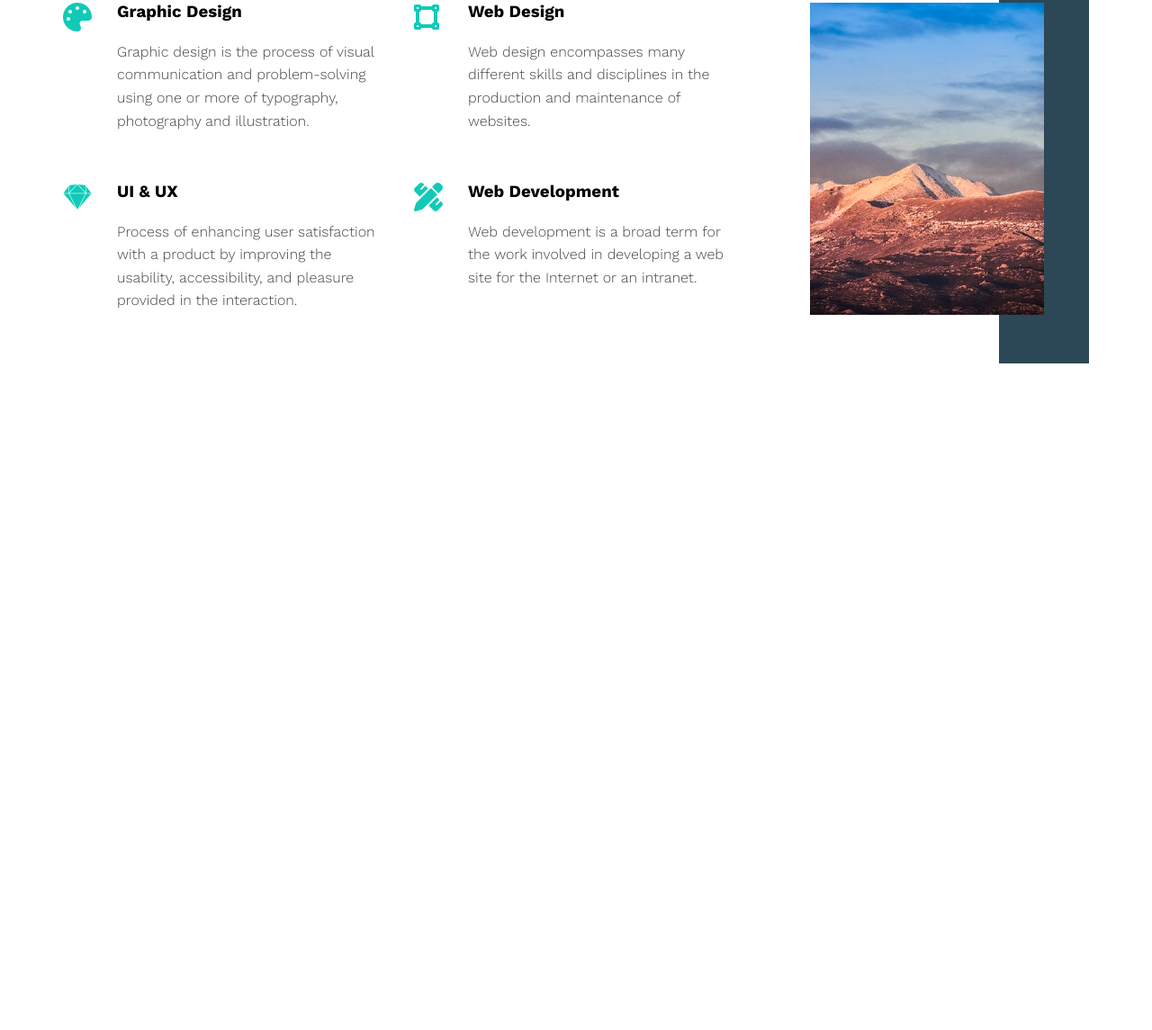
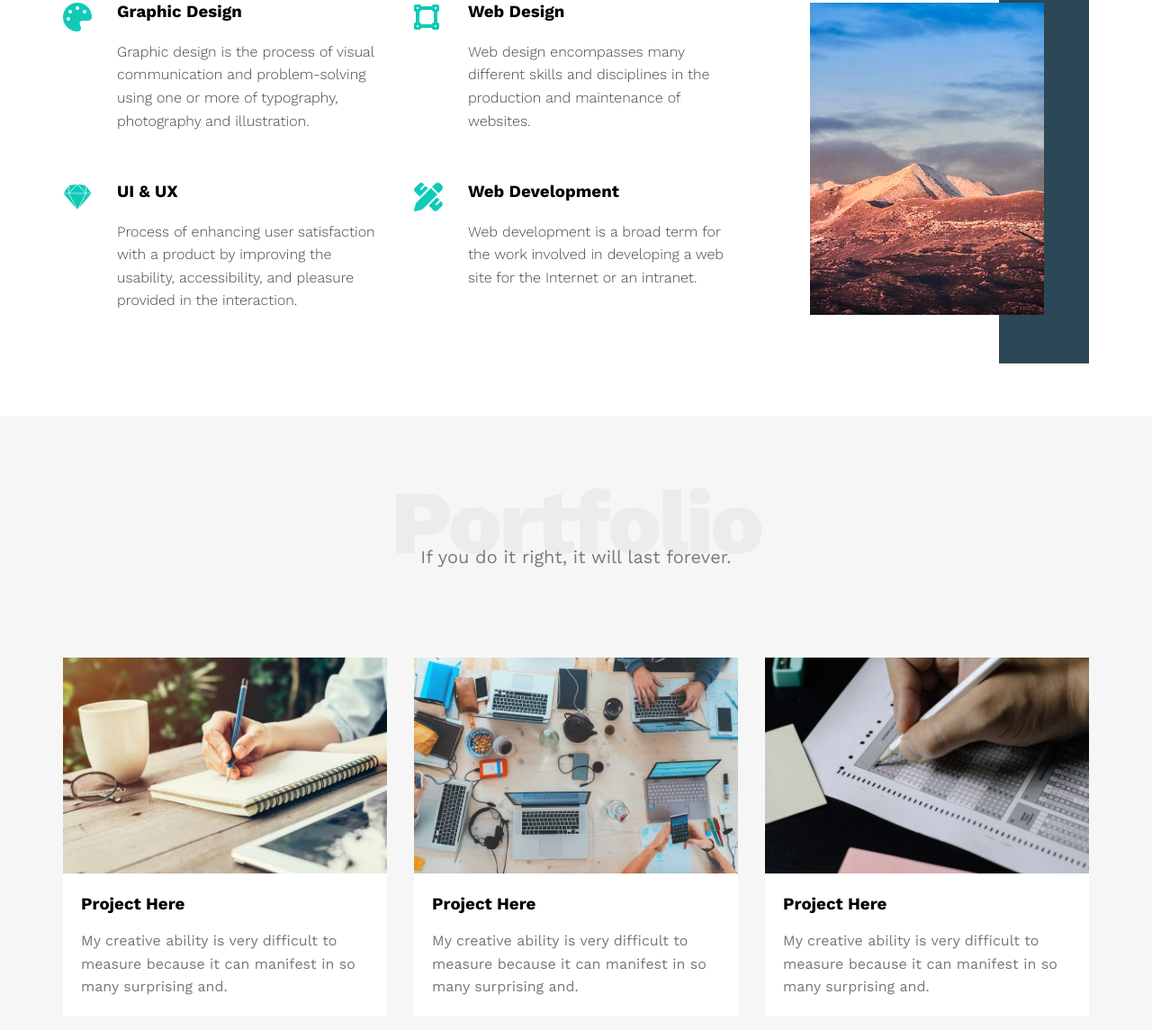
Before and after one commit to MahdiKheireddine/landing-page, a plain HTML site: page index.html in a window 1280 px wide. Shown: the part 1463-2608 px from the top of the page at 90% size. Before the commit the page ends 1926 px from the top, so only its background shows below. Drawn offline with nearby package versions, Linux system fonts and the light colour scheme.

Commit message:
Add portfolio section

```diff
--- a/css/leon.css
+++ b/css/leon.css
@@ -306,6 +306,42 @@ body {
     display: none;
   }
 }
+/* End Services Section */
 
+/* Start Portfolio Section */
+.portfolio{
+  padding-top: var(--section-padding);
+  padding-bottom: var(--section-padding);
+  background-color: var(--section-background);
+}
 
-/* End Services Section */
+.portfolio .portfolio-content{
+  display: grid;
+  grid-template-columns: repeat(auto-fill, minmax(300px, 1fr));
+  grid-gap: 30px;
+  margin-top: 100px;
+}
+
+.portfolio .portfolio-content .card{
+  background-color: white;
+}
+
+.portfolio .portfolio-content .card img {
+  width: 100%;
+}
+
+.portfolio .portfolio-content .card .info {
+  padding: 20px;
+}
+
+.portfolio .portfolio-content .card .info h3{
+  margin: 0;
+}
+
+.portfolio .portfolio-content .card .info p{
+  color: #777;
+  line-height: 1.6;
+  margin-bottom: 0;
+}
+
+/* End Portfolio Section */
--- a/index.html
+++ b/index.html
@@ -131,6 +131,37 @@
         </div>
     </div>
     <!-- End Services -->
+    <!-- Start Portfolio -->
+    <div class="portfolio">
+      <div class="container">
+          <h2 class="special-heading">Portfolio</h2>
+          <p>If you do it right, it will last forever.</p>
+          <div class="portfolio-content">
+            <div class="card">
+              <img decoding="async" src="images/portfolio-1.jpg" alt="" />
+              <div class="info">
+                <h3>Project Here</h3>
+                <p>My creative ability is very difficult to measure because it can manifest in so many surprising and.</p>
+              </div>
+            </div>
+            <div class="card">
+              <img decoding="async" src="images/portfolio-2.jpg" alt="" />
+              <div class="info">
+                <h3>Project Here</h3>
+                <p>My creative ability is very difficult to measure because it can manifest in so many surprising and.</p>
+              </div>
+            </div>
+            <div class="card">
+              <img decoding="async" src="images/portfolio-3.jpg" alt="" />
+              <div class="info">
+                <h3>Project Here</h3>
+                <p>My creative ability is very difficult to measure because it can manifest in so many surprising and.</p>
+              </div>
+            </div>
+          </div>
+      </div>
+    </div>
+    <!-- End Portfolio -->
 
 </body>
 </html>
```
Also changed, not shown: images/portfolio-1.jpg (added), images/portfolio-2.jpg (added), images/portfolio-3.jpg (added).
